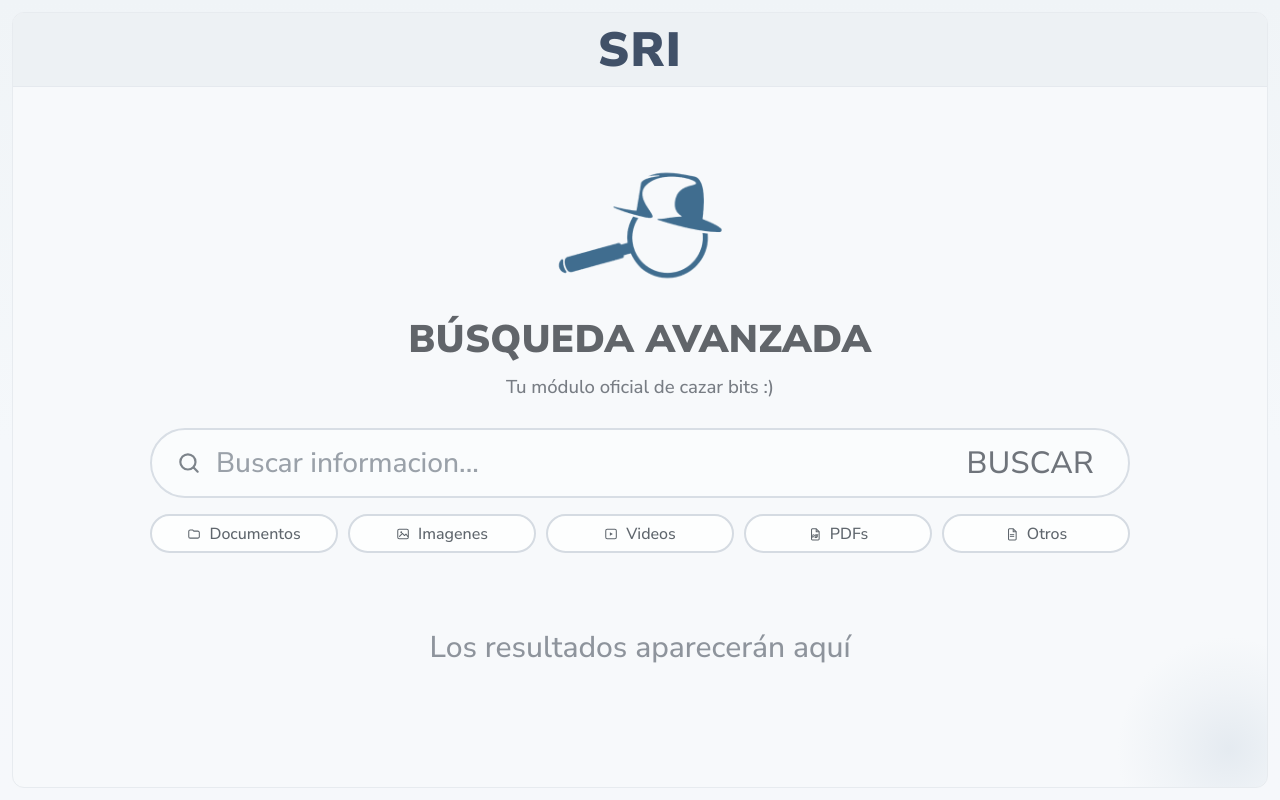
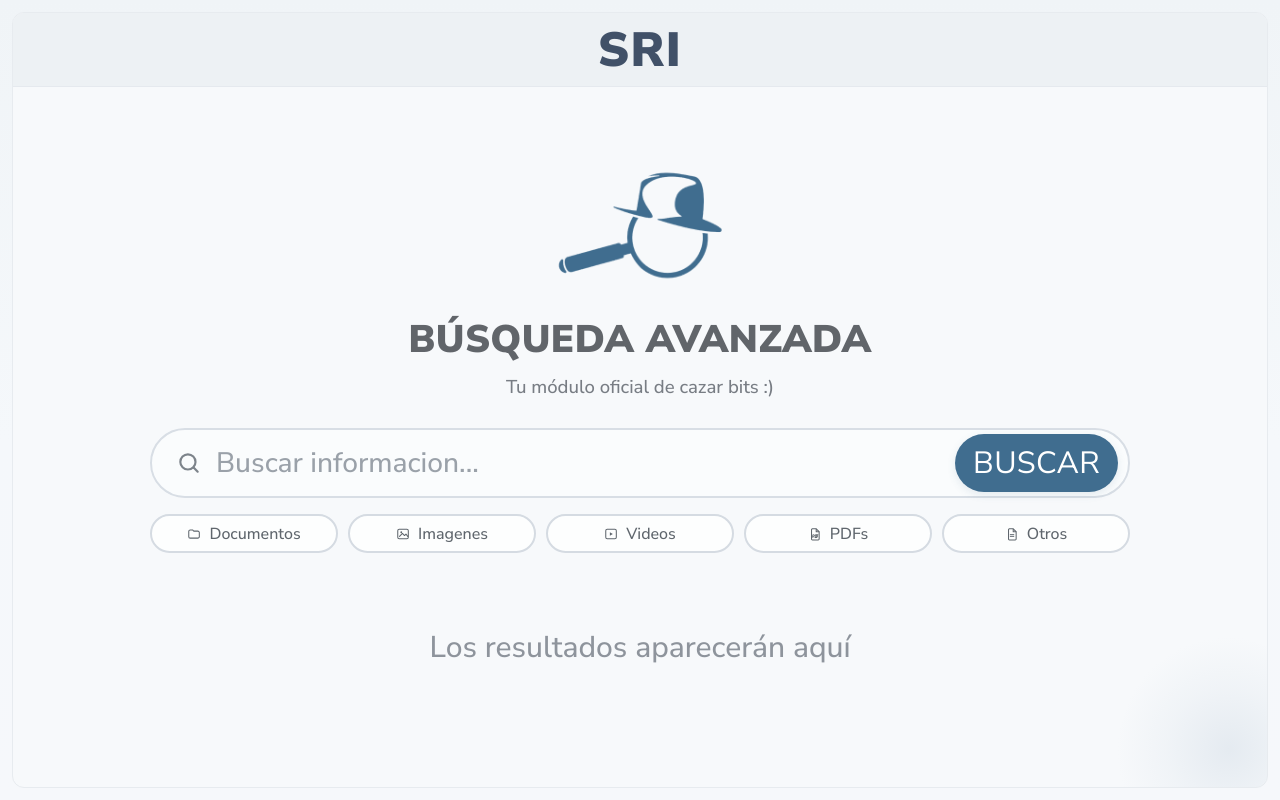
Before and after one commit to jery04/Information-Retrieval-Systems, a React (Vite) app in the folder webapp/: page / in a window 1280 px wide. Built offline with nearby package versions, Linux system fonts and the light colour scheme.

Commit message:
style: update CSS styles for improved layout and button aesthetics

```diff
--- a/webapp/src/styles/App.css
+++ b/webapp/src/styles/App.css
@@ -135,7 +135,7 @@ body {
   display: flex;
   align-items: center;
   gap: 14px;
-  padding: 0 24px;
+  padding: 0 10px 0 24px;
 }
 
 /* Cambia el color del borde cuando algún input dentro recibe foco */
@@ -155,7 +155,7 @@ body {
   outline: none;
   background: transparent;
   font-size: clamp(28px, 2.2vw, 40px);
-  color: #555c63;
+  color: #556357;
   font-weight: 500;
 }
 
@@ -165,13 +165,30 @@ body {
 
 .search-button {
   border: none;
-  background: transparent;
-  color: #6f747b;
+  background: #406d8f;
+  color: #ffffff;
   letter-spacing: 0.01em;
   font-size: clamp(30px, 2.4vw, 44px);
-  font-weight: 500;
   cursor: pointer;
-  padding: 6px 10px;
+  padding: 8px 18px;
+  border-radius: 999px;
+  box-shadow: 0 3px 8px rgba(64, 109, 143, 0.12);
+  transition: transform 120ms ease, box-shadow 120ms ease, background-color 120ms ease;
+}
+
+.search-button:hover {
+  background: #4b7ca3; /* un poco más claro */
+  box-shadow: 0 4px 10px rgba(64, 109, 143, 0.18);
+}
+
+.search-button:active {
+  background: #355a75; /* un poco más oscuro */
+  box-shadow: 0 2px 6px rgba(64, 109, 143, 0.20);
+
+}
+  .search-button:focus {
+  outline: none;
+  box-shadow: 0 0 0 4px rgba(64, 109, 143, 0.16);
 }
 
 .filters-row {
```
Also changed, not shown: 2 other files (tests, documents, lock files or other folders).
